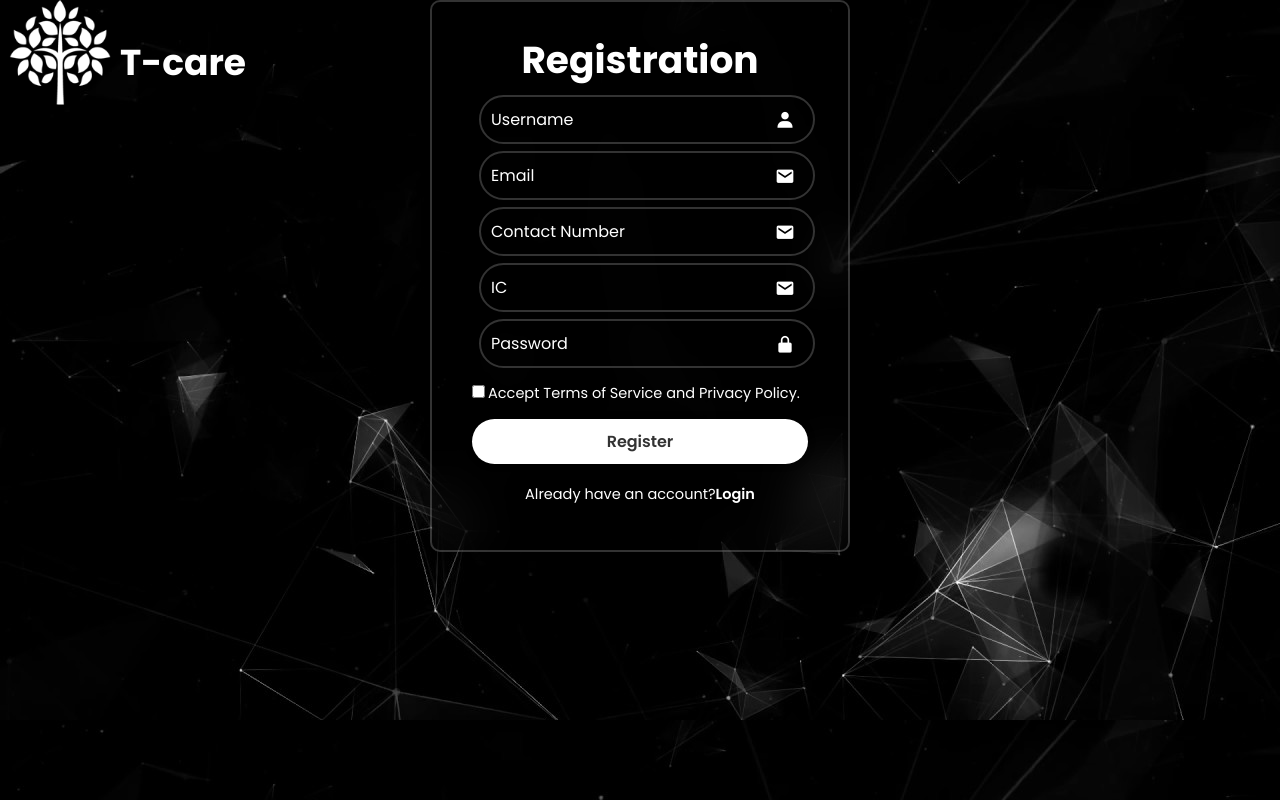
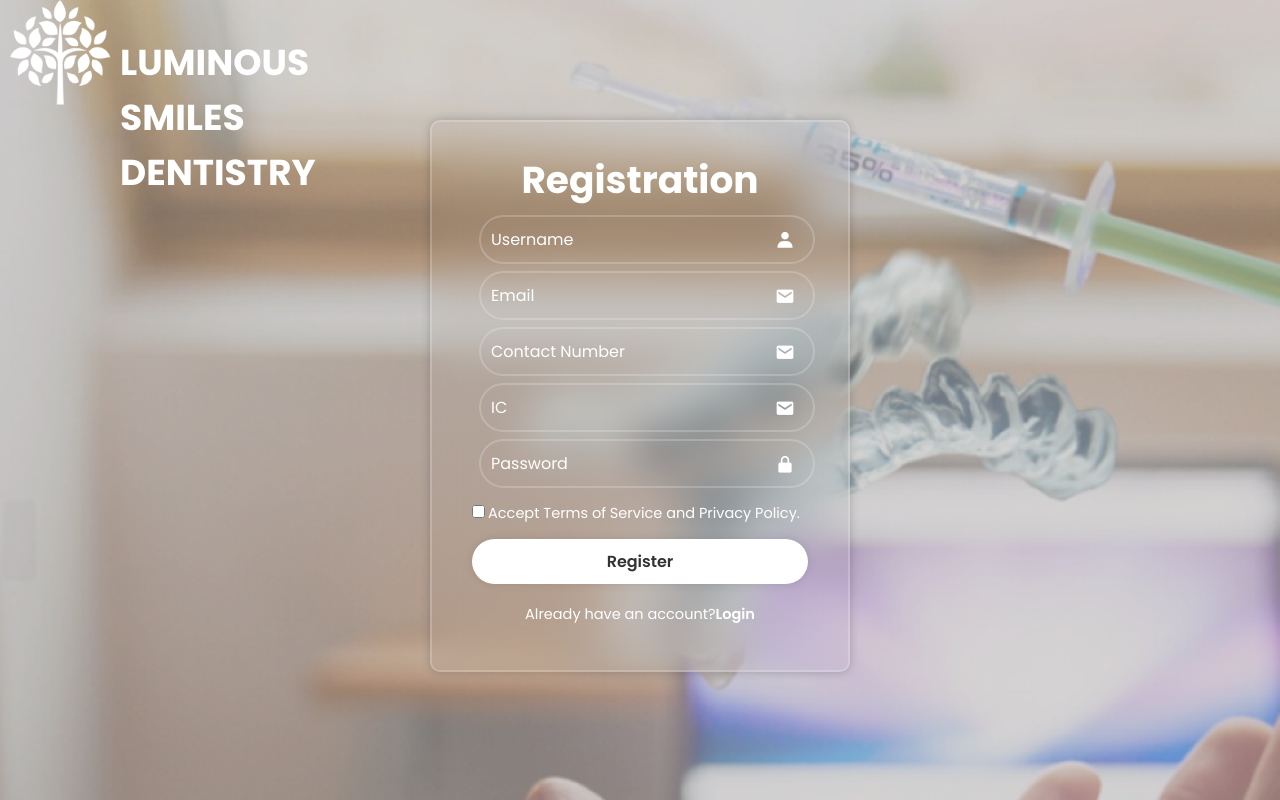
Before and after one commit to yeehang505/dental_apm, a PHP site: page /dental_apm/register.php in a window 1280 px wide. Run offline with PHP 8.4, Linux system fonts and the light colour scheme.

Commit message:
update again

```diff
--- a/assets/css/login_register.css
+++ b/assets/css/login_register.css
@@ -11,7 +11,7 @@ body{
     justify-content: center;
     align-items: center;
     min-width: 100vh;
-    background: url('../img/background.jpg') ;
+    background: url('../img/background.png') ;
 }
 
 .email-request {
--- a/login.php
+++ b/login.php
@@ -34,7 +34,7 @@
 <body>
     <div class="logo">
         <div><img src="assets/img/logo.png"></div>
-        <div class="logo-label"><label>T-care</label></div>
+        <div class="logo-label"><label>LUMINOUS SMILES DENTISTRY</label></div>
     </div>
 
     <div class="wrapper">
--- a/register.php
+++ b/register.php
@@ -66,10 +66,10 @@
 <body>
     <div class="logo">
         <div><img src="assets/img/logo.png"></div>
-        <div class="logo-label"><label>T-care</label></div>
+        <div class="logo-label"><label>LUMINOUS SMILES DENTISTRY</label></div>
     </div>
 
-    <div class="wrapper">
+    <div class="wrapper" style="margin-top: 120px;">
 
         <form name="f2" action = " assets/php/registration.php" onsubmit = "return validation()" method = "POST">
             <div class="title"><h2>Registration</h2></div>
```
Also changed, not shown: assets/img/C.jpg (deleted), assets/img/background.png (added), assets/img/background1.jpg (renamed from assets/img/background.jpg).
